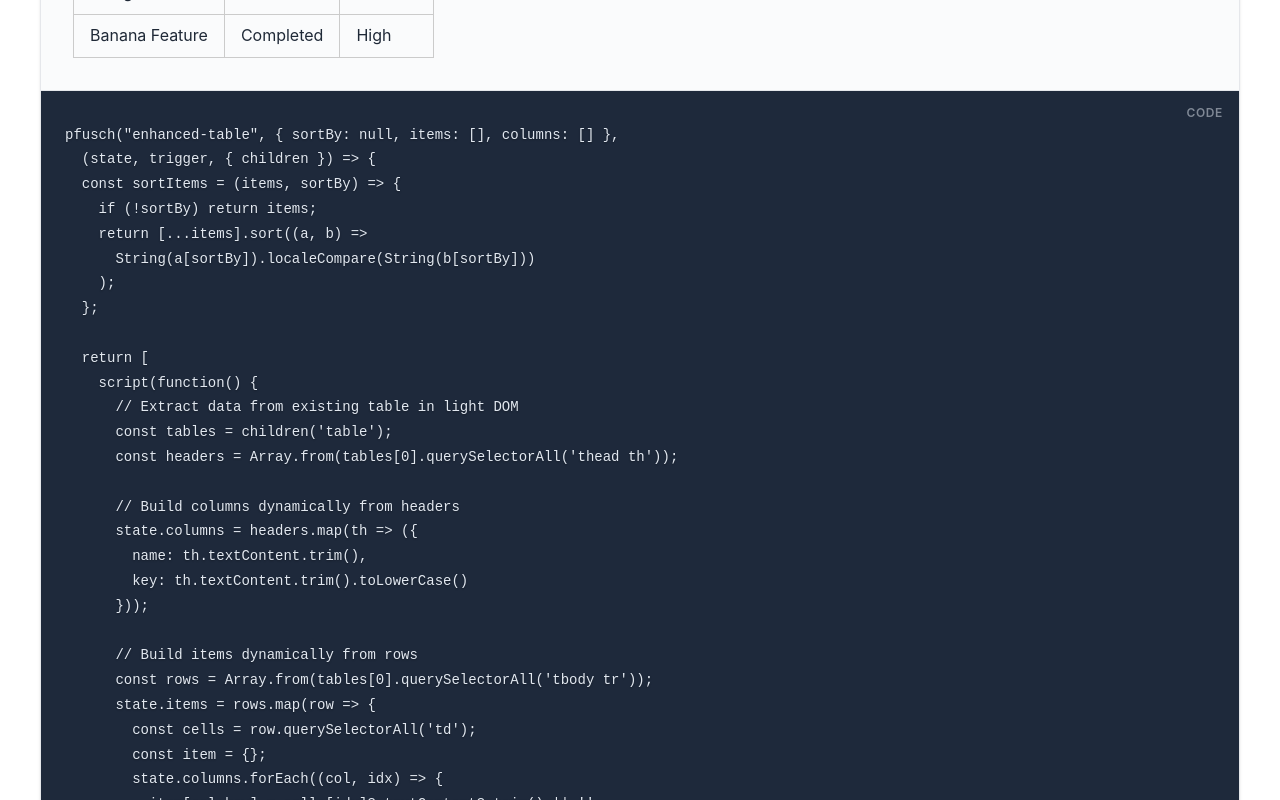
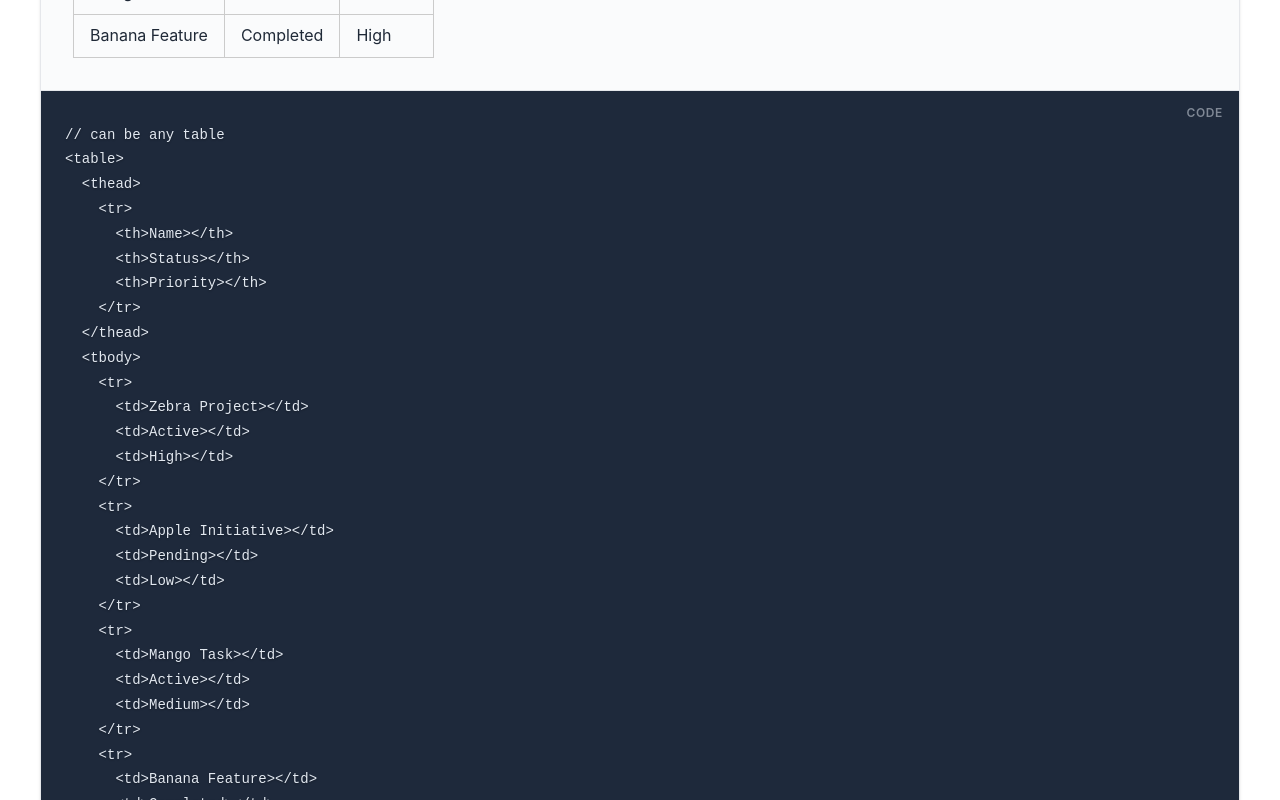
Before and after one commit to MatthiasKainer/pfusch, a plain HTML site: page index.html in a window 1280 px wide. Shown: the part 6040-6840 px from the top of the page. Drawn offline with nearby package versions, Linux system fonts and the light colour scheme.

Commit message:
Enhanced the table example preview code

```diff
--- a/index.html
+++ b/index.html
@@ -475,7 +475,40 @@ pfusch("counter-display", { count: 0, eventIncrement: "" }, (state) => [
                         </table>
                     </enhanced-table>
                 </div>                <div class="example-code">
-                    <pre><code>pfusch("enhanced-table", { sortBy: null, items: [], columns: [] },
+                    <pre><code>// can be any table
+&lt;table>
+  &lt;thead>
+    &lt;tr>
+      &lt;th>Name>&lt;/th>
+      &lt;th>Status>&lt;/th>
+      &lt;th>Priority>&lt;/th>
+    &lt;/tr>
+  &lt;/thead>
+  &lt;tbody>
+    &lt;tr>
+      &lt;td>Zebra Project>&lt;/td>
+      &lt;td>Active>&lt;/td>
+      &lt;td>High>&lt;/td>
+    &lt;/tr>
+    &lt;tr>
+      &lt;td>Apple Initiative>&lt;/td>
+      &lt;td>Pending>&lt;/td>
+      &lt;td>Low>&lt;/td>
+    &lt;/tr>
+    &lt;tr>
+      &lt;td>Mango Task>&lt;/td>
+      &lt;td>Active>&lt;/td>
+      &lt;td>Medium>&lt;/td>
+    &lt;/tr>
+    &lt;tr>
+      &lt;td>Banana Feature>&lt;/td>
+      &lt;td>Completed>&lt;/td>
+      &lt;td>High>&lt;/td>
+    &lt;/tr>
+  &lt;/tbody>
+&lt;/table>
+----
+pfusch("enhanced-table", { sortBy: null, items: [], columns: [] },
   (state, trigger, { children }) => {
   const sortItems = (items, sortBy) => {
     if (!sortBy) return items;
```
Also changed, not shown: Readme.md.
